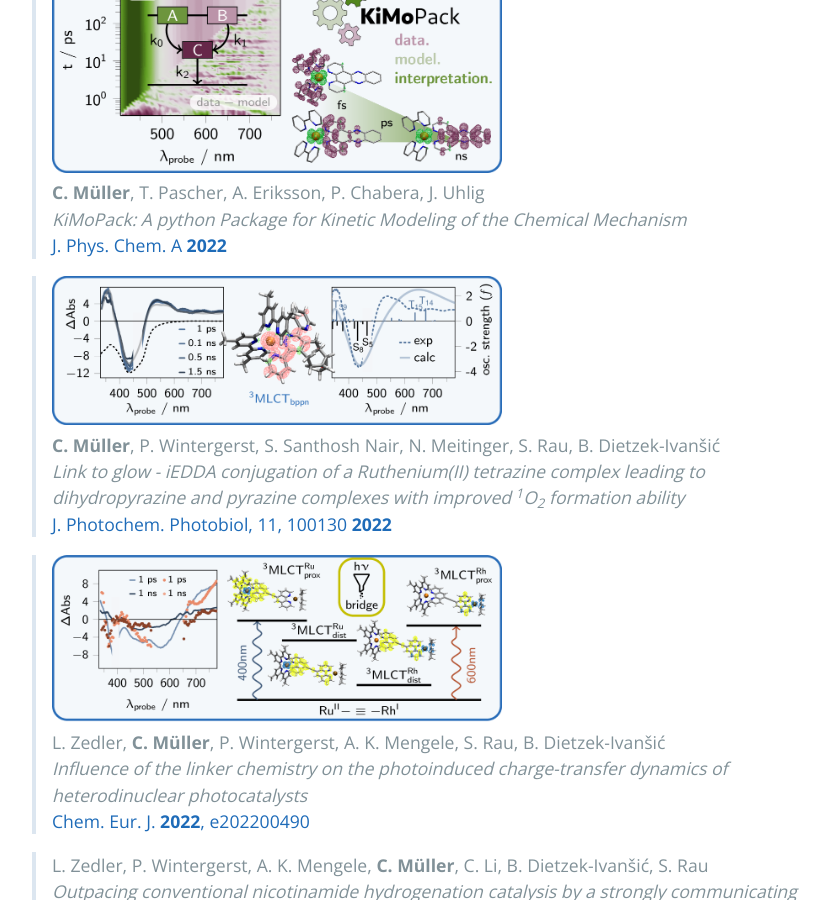
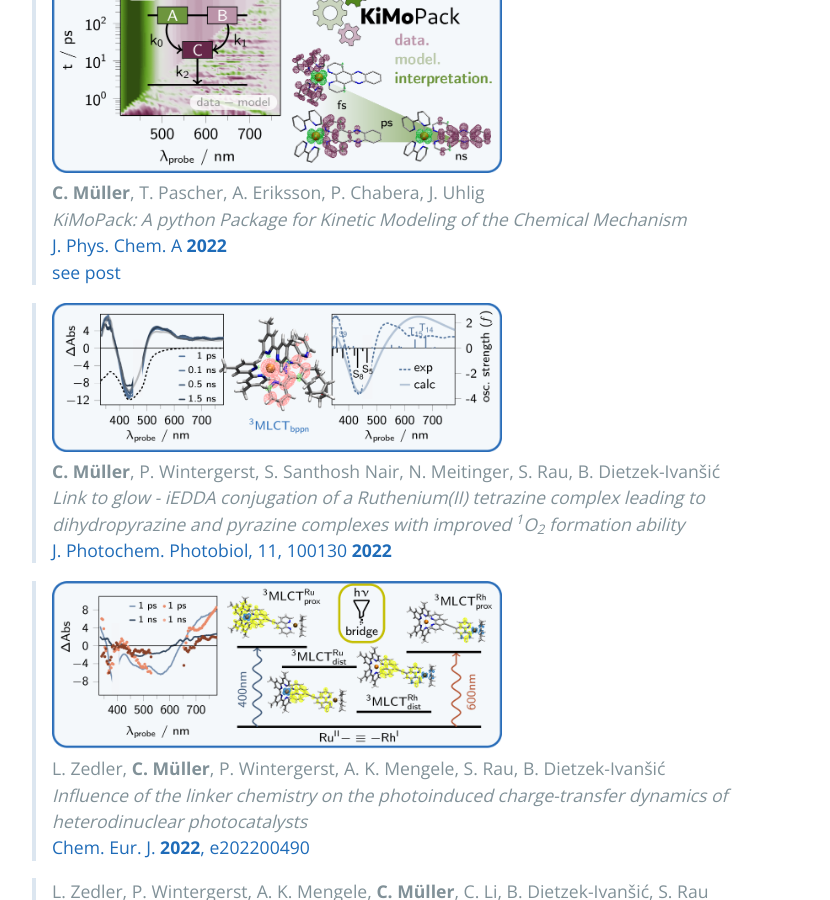
Before and after one commit to carolin-m/carolin-m.github.io, a Jekyll site: the page built from publications.md, in a window 1280 px wide and 900 px high, scrolled down 898 px. Shown: the whole window, without its empty margins (192-1022 px from the left). Built offline with Jekyll 4.4.1, drawn with Linux system fonts in a browser that asks for light colours.

Commit message:
Update publications.md

```diff
--- a/publications.md
+++ b/publications.md
@@ -22,8 +22,8 @@ Last updated on 21 June 2022.
 > <img width=450 src='./images/TOC_KiMoPack_paper.png'> <br>
 > **C. Müller**, T. Pascher, A. Eriksson, P. Chabera, J. Uhlig <br>
 > *KiMoPack: A python Package for Kinetic Modeling of the Chemical Mechanism* <br>
-> [J. Phys. Chem. A **2022**](https://doi.org/10.1021/acs.jpca.2c00907)
-> <link rel="see post" href="https://carolin-m.github.io/2022/06/21/KiMoPack.html">
+> [J. Phys. Chem. A **2022**](https://doi.org/10.1021/acs.jpca.2c00907) <br>
+> [see post](https://carolin-m.github.io/2022/06/21/KiMoPack.html)
 
 > <img width=450 src='./images/TOC_Ru-tetrazine.png'> <br>
 > **C. Müller**, P. Wintergerst, S. Santhosh Nair, N. Meitinger, S. Rau, B. Dietzek-Ivanšić <br>
```
